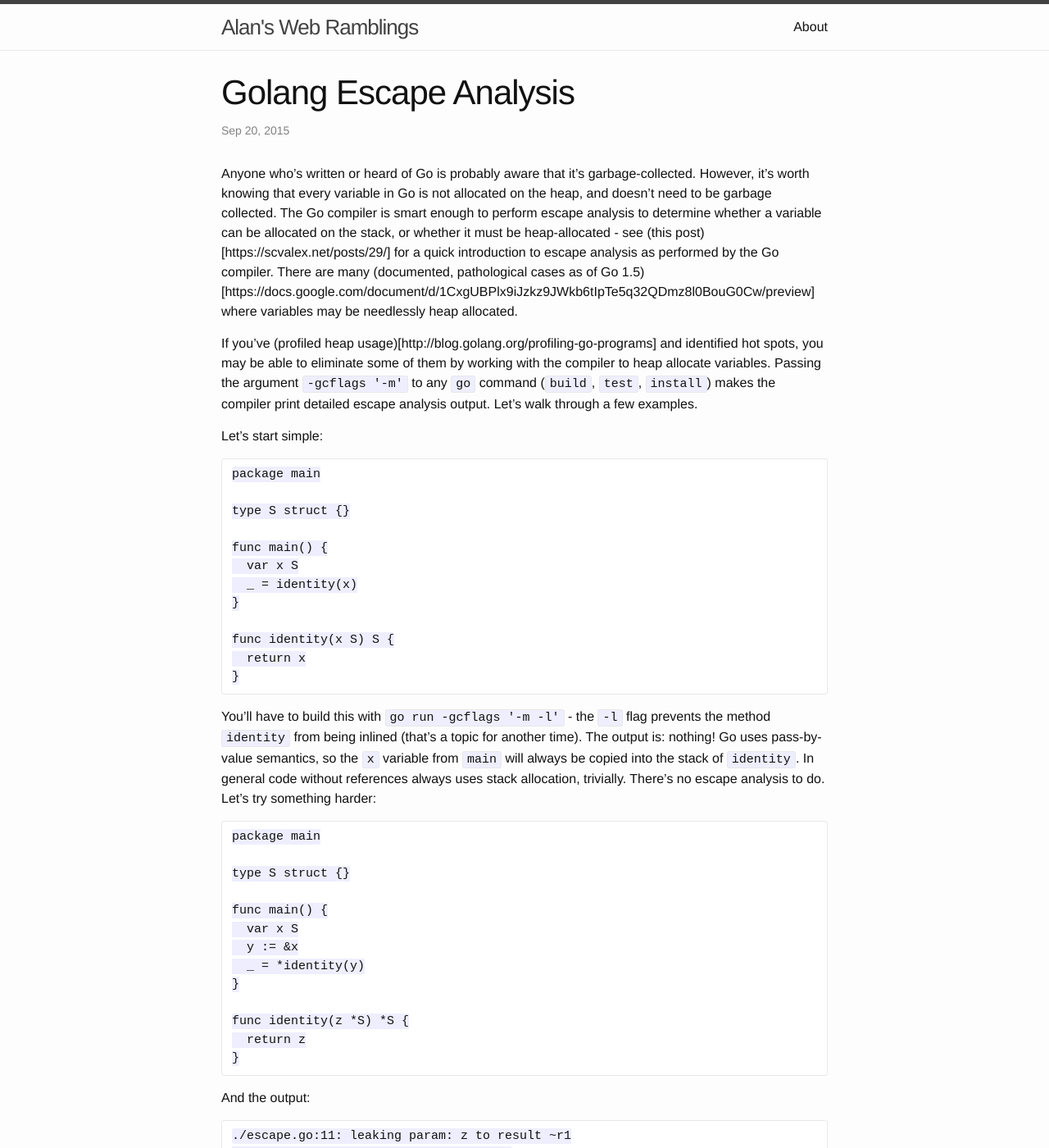
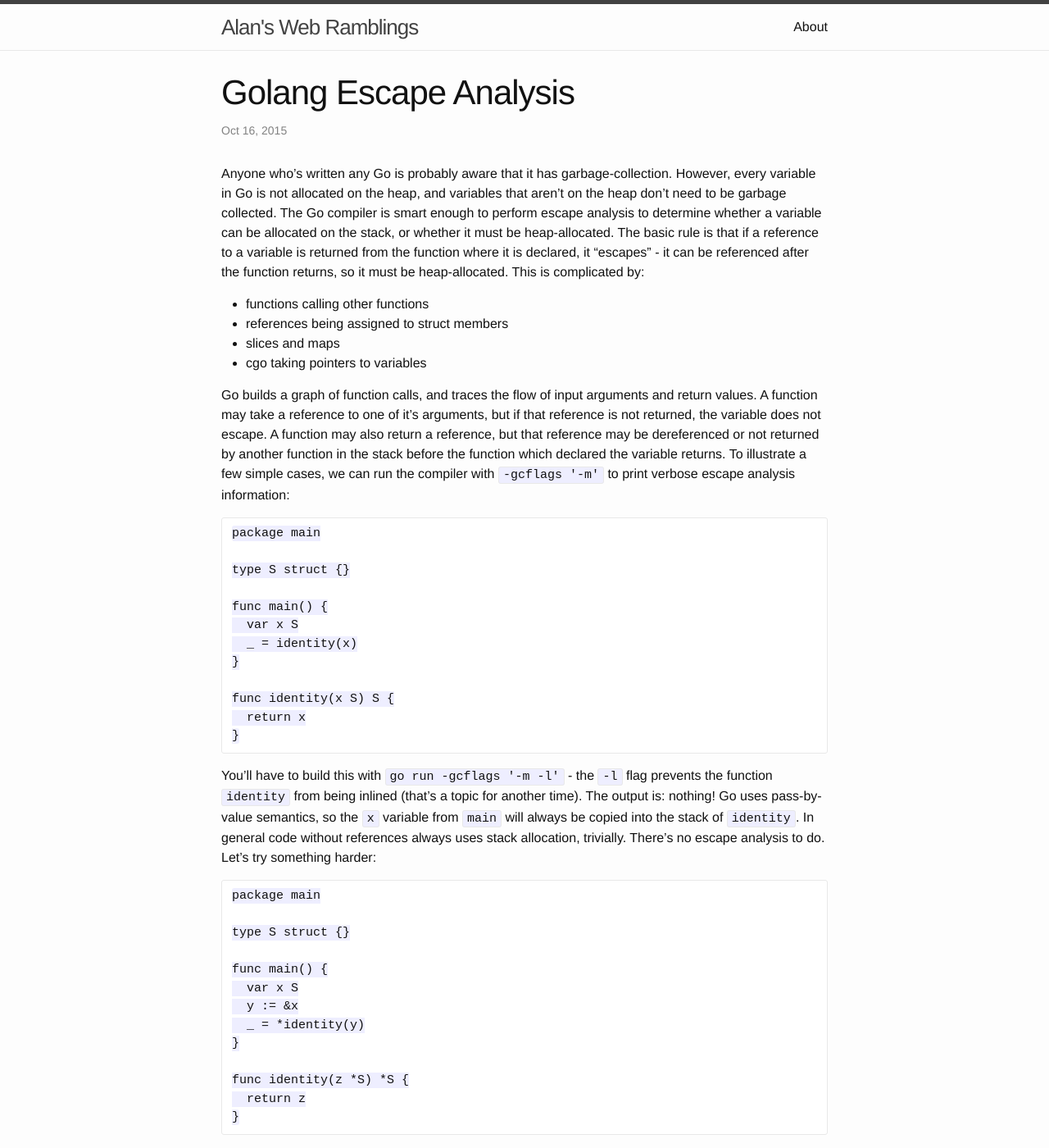
Before and after one commit to actgardner/actgardner.github.io, a Jekyll site: the page built from _posts/2015-09-14-go-escape-analysis.markdown, in a window 1280 px wide and 1400 px high. Shown: the whole window at 82% size. Built offline with Jekyll 4.4.1, drawn with Linux system fonts in a browser that asks for light colours; Markdown is read by kramdown in place of the engine named in the settings; some of the changed text lies outside the part shown.

Commit message:
Finished escape analysis post

````diff
--- a/_posts/2015-09-14-go-escape-analysis.markdown
+++ b/_posts/2015-09-14-go-escape-analysis.markdown
@@ -1,15 +1,19 @@
 ---
 layout: post
 title:  "Golang Escape Analysis"
-date:   2015-09-20 00:00:00
+date:   2015-10-16 00:00:00
 categories: golang garbage collection gc escape analysis
 ---
 
-Anyone who's written or heard of Go is probably aware that it's garbage-collected. However, it's worth knowing that every variable in Go is not allocated on the heap, and doesn't need to be garbage collected. The Go compiler is smart enough to perform escape analysis to determine whether a variable can be allocated on the stack, or whether it must be heap-allocated - see (this post)[https://scvalex.net/posts/29/] for a quick introduction to escape analysis as performed by the Go compiler. There are many (documented, pathological cases as of Go 1.5)[https://docs.google.com/document/d/1CxgUBPlx9iJzkz9JWkb6tIpTe5q32QDmz8l0BouG0Cw/preview] where variables may be needlessly heap allocated.
+Anyone who's written any Go is probably aware that it has garbage-collection. However, every variable in Go is not allocated on the heap, and variables that aren't on the heap don't need to be garbage collected. The Go compiler is smart enough to perform escape analysis to determine whether a variable can be allocated on the stack, or whether it must be heap-allocated. The basic rule is that if a reference to a variable is returned from the function where it is declared, it "escapes" - it can be referenced after the function returns, so it must be heap-allocated. This is complicated by:
 
-If you've (profiled heap usage)[http://blog.golang.org/profiling-go-programs] and identified hot spots, you may be able to eliminate some of them by working with the compiler to heap allocate variables. Passing the argument `-gcflags '-m'` to any `go` command (`build`, `test`, `install`) makes the compiler print detailed escape analysis output. Let's walk through a few examples.
+- functions calling other functions
+- references being assigned to struct members
+- slices and maps
+- cgo taking pointers to variables
 
-Let's start simple:
+Go builds a graph of function calls, and traces the flow of input arguments and return values. A function may take a reference to one of it's arguments, but if that reference is not returned, the variable does not escape. A function may also return a reference, but that reference may be dereferenced or not returned by another function in the stack before the function which declared the variable returns. To illustrate a few simple cases, we can run the compiler with `-gcflags '-m'` to print verbose escape analysis information:
+
 ```
 package main
 
@@ -25,7 +29,7 @@ func identity(x S) S {
 }
 ```
 
-You'll have to build this with `go run -gcflags '-m -l'` - the `-l` flag prevents the method `identity` from being inlined (that's a topic for another time). The output is: nothing! Go uses pass-by-value semantics, so the `x` variable from `main` will always be copied into the stack of `identity`. In general code without references always uses stack allocation, trivially. There's no escape analysis to do. Let's try something harder:
+You'll have to build this with `go run -gcflags '-m -l'` - the `-l` flag prevents the function `identity` from being inlined (that's a topic for another time). The output is: nothing! Go uses pass-by-value semantics, so the `x` variable from `main` will always be copied into the stack of `identity`. In general code without references always uses stack allocation, trivially. There's no escape analysis to do. Let's try something harder:
 
 ```
 package main
@@ -50,7 +54,7 @@ And the output:
 ./escape.go:7: main &x does not escape
 ```
 
-The first line shows that the variable "flows through": the input variable is returned as an output.  When `identity` returns `z` can be copied onto the stack of the calling function. The second line shows that the reference to `x` we take on line 7 never escapes `main`. No variables are allocated on the heap.
+The first line shows that the variable "flows through": the input variable is returned as an output.  But `identity` doesn't take a reference to `z`, so the variable doesn't escape. No references to `x` survive past `main` returning, so `x` can be allocated as part of the stack frame of `main`.
 
 A third experiment:
 
@@ -76,9 +80,63 @@ And the output:
 ./escape.go:11: &z escapes to heap
 ```
 
-Now there's some escaping going on. Since we return a reference to `z`, it can't be allocated on the stack - where would the reference point when `identity` returns? Instead it escapes to the heap. This is a toy example - `ref` would be inlined by the compiler if we weren't stopping it - but it demonstrates how to interpret some `-m` output.
+Now there's some escaping going on. Remember that Go has pass-by-value semantics, so `z` is a copy of the variable `x` from `main`. `ref` return a reference to `z`, so `z` can't be part of the stack frame for `ref` - where would the reference point when `ref` returns? Instead it escapes to the heap. Even though `main` immediately throws away the reference without dereferencing it, Go's escape analysis is not sophisticated enough to figure this out - it only looks at the flow of input and return variables. It's worth noting that in this case `ref` would be inlined by the compiler if we weren't stopping it.
 
-Finally, a slightly more insidious example:
+What if a reference is assigned to a struct member?
+
+```
+package main
+
+type S struct {
+  M *int
+}
+
+func main() {
+  var i int
+  refStruct(i)
+}
+
+func refStruct(y int) (z S) {
+  z.M = &y
+  return z
+}
+```
+
+Output:
+```
+./escape.go:12: moved to heap: y
+./escape.go:13: &y escapes to heap
+```
+
+In this case Go can still trace the flow of references, even though the reference is a member of a struct. Since `refStruct` takes a reference and returns it, `y` must escape. Compare with this case:
+
+```
+package main
+
+type S struct {
+  M *int
+}
+
+func main() {
+  var i int
+  refStruct(&i)
+}
+
+func refStruct(y *int) (z S) {
+  z.M = y
+  return z
+}
+```
+
+Output:
+```
+./escape.go:12: leaking param: y to result z
+./escape.go:9: main &i does not escape
+```
+
+Since `main` takes the reference and passes it to `refStruct`, the reference never outlives the stack frame where the referenced variable was declared. This and the preceding program have slightly different semantics, but if the second program is sufficient it would be more efficient: in the first example `i` must be allocated on the stack of `main`, then re-allocated on the heap and copied as an argument to `refStruct`. In the second example `i` is only allocated once, and a reference is passed around.
+
+A slightly more insidious example:
 
 ```
 package main
@@ -108,4 +166,8 @@ Output:
 ./escape.go:10: main &x does not escape
 ```
 
-This is an example of "Flow through function arguments" from the document linked above: Go can only handle arguments which flow through from input to output, not input to other input.
+The problem here is that `y` is assigned to a member of an input struct. Go can't trace that relationship - inputs are only allowed to flow to outputs - so the escape analysis fails and the variable must be heap allocated. There are many documented, pathological cases (as of Go 1.5) where variables must be heap allocated due to limitations of Go's escape analysis - (see this link)[https://docs.google.com/document/d/1CxgUBPlx9iJzkz9JWkb6tIpTe5q32QDmz8l0BouG0Cw/preview].
+
+Finally, what about maps and slices? Remember that slices and maps are actually just Go structs with pointers to heap-allocated memory: the slice struct is exposed in the `reflect` package ((SliceHeader)[https://golang.org/pkg/reflect/#SliceHeader]). The map struct is arder to find, but it exists: (hmap)[https://golang.org/src/runtime/hashmap.go#L102]. If these structures don't escape they'll be stack-allocated, but the data itself in the backing array or hash buckets will be heap-allocated every time. The only way to avoid this would be to allocate a fixed-size array (like `[10000]int`).
+
+If you've (profiled your program's heap usage)[http://blog.golang.org/profiling-go-programs] and need to reduce GC time, there may be some wins from moving frequently allocated variables off the heap. It's also just a fascinating topic: for further reading about how the HotSpot JVM handles escape analysis, check out (this paper)[http://www.cc.gatech.edu/~harrold/6340/cs6340_fall2009/Readings/choi99escape.pdf] which talks about stack allocation, and also about detecting when synchronization can be elided.
````
